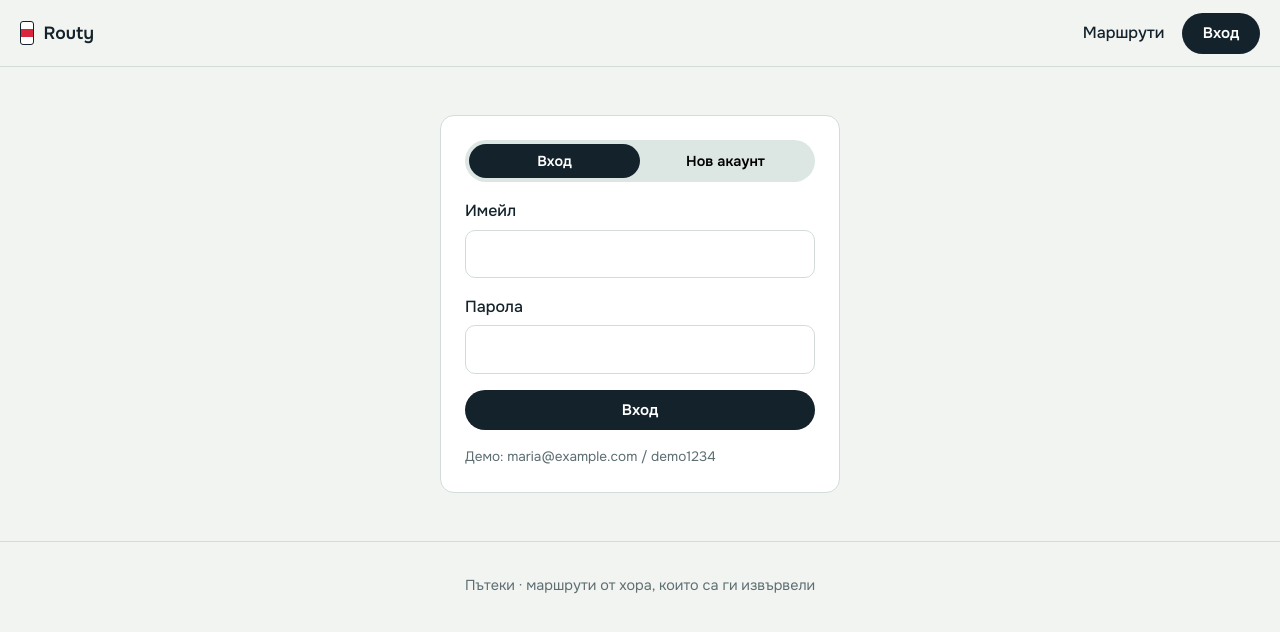
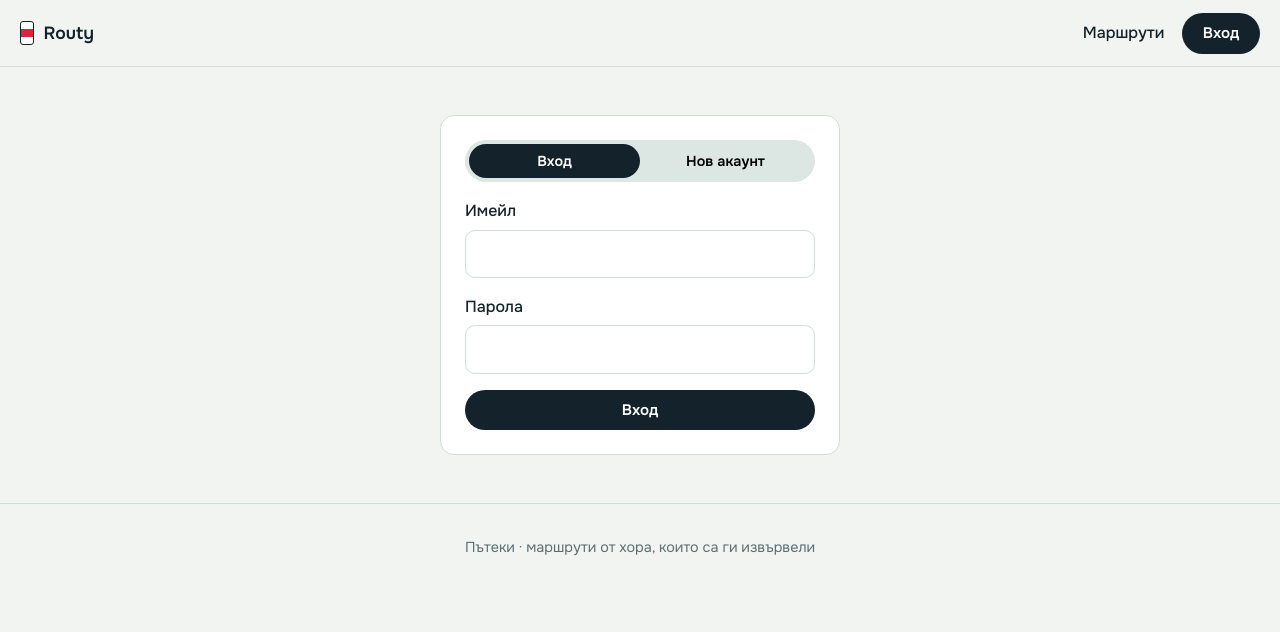
Before and after one commit to uchkunovdaniel/Routy, a React (Vite) app in the folder frontend/: page /auth in a window 1280 px wide. Shown: the top 632 px of the page. Built offline with nearby package versions, Linux system fonts and the light colour scheme; no server answers; a web font is replaced by a local one.

Commit message:
chore: remove demo login hint from auth page

```diff
--- a/frontend/src/pages/AuthPage.jsx
+++ b/frontend/src/pages/AuthPage.jsx
@@ -31,7 +31,6 @@ export default function AuthPage() {
       <label>Парола<input type="password" value={f.password} onChange={set('password')} autoComplete={mode === 'login' ? 'current-password' : 'new-password'} minLength={6} required /></label>
       {error && <p className="error" role="alert">{error}</p>}
       <button className="btn btn-dark">{mode === 'login' ? 'Вход' : 'Създай акаунт'}</button>
-      {mode === 'login' && <p className="muted small">Демо: maria@example.com / demo1234</p>}
     </form>
   )
 }
```
